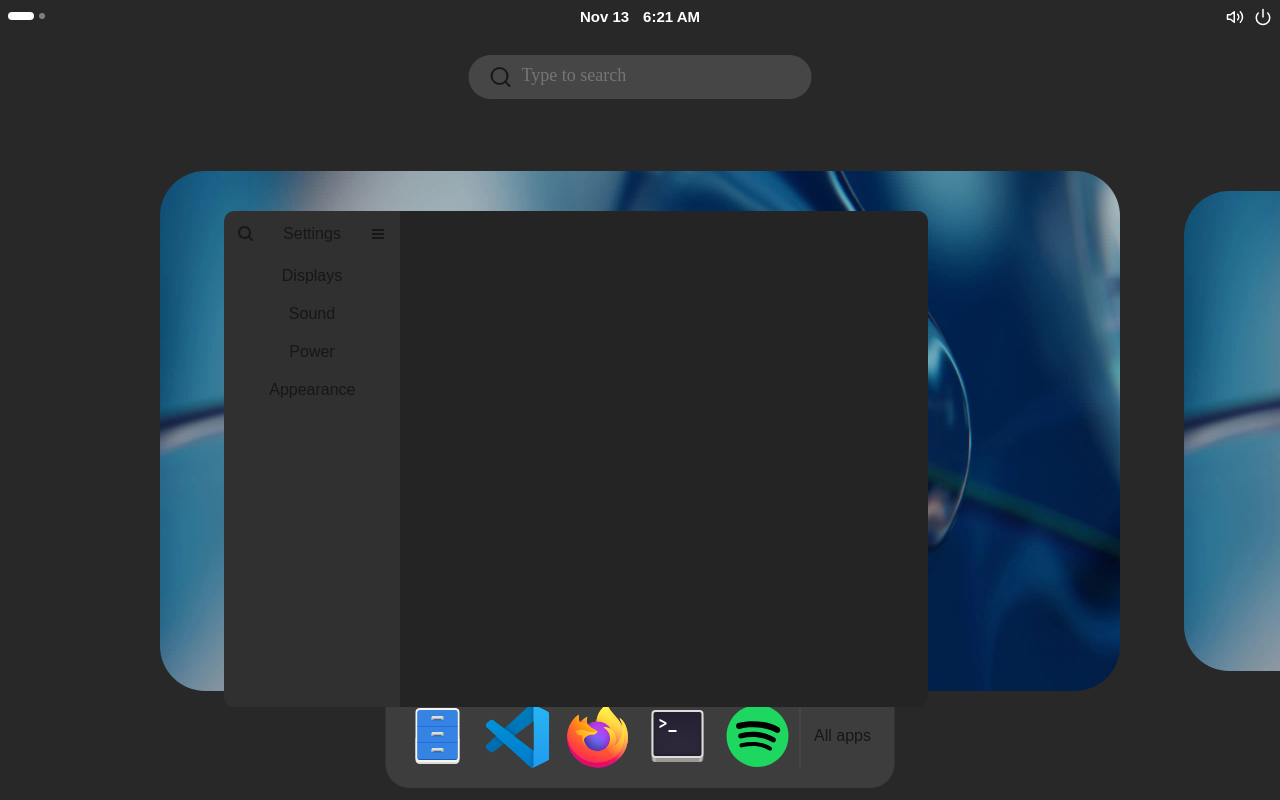
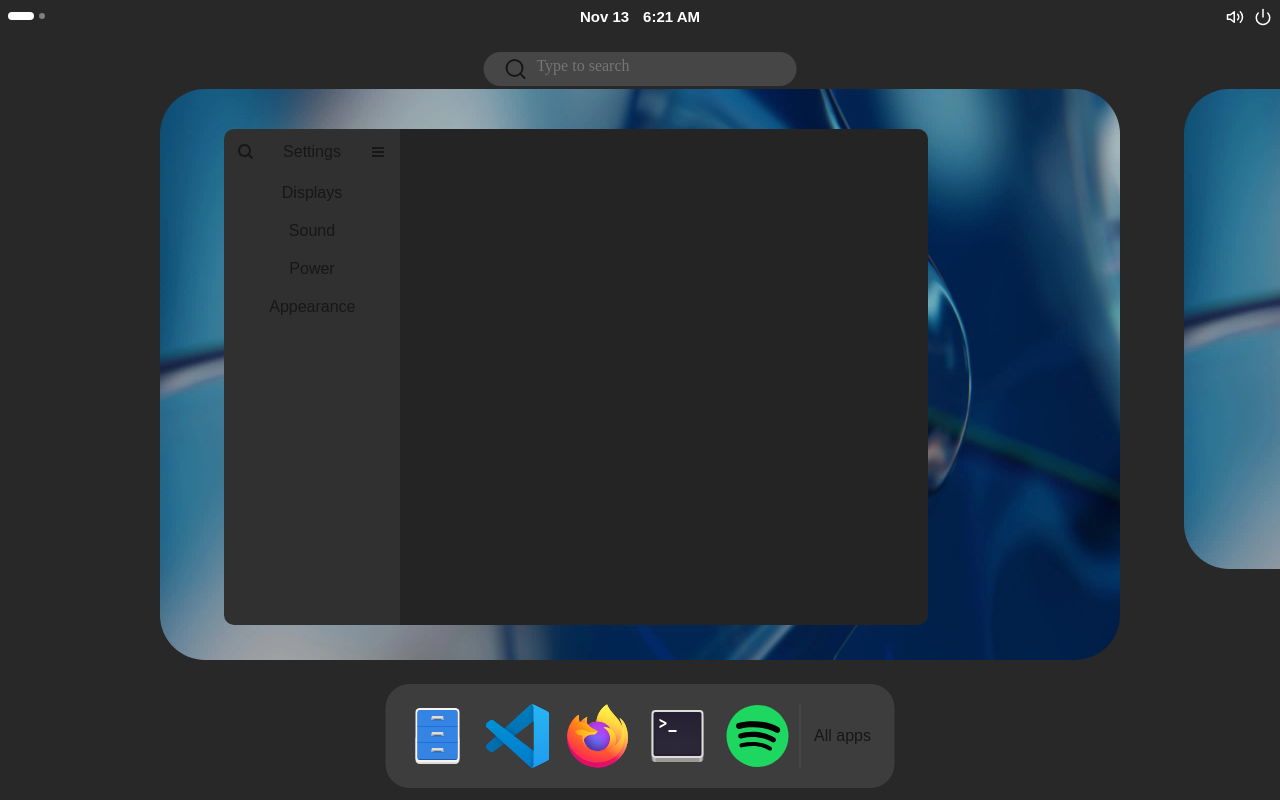
Before and after one commit to asorge29/fedora-nextjs, a Next.js app: page / in a window 1280 px wide. Built offline with nearby package versions, Linux system fonts and the light colour scheme; a web font is replaced by a local one.

Commit message:
adjust search bar, desktop positioning and size

```diff
--- a/src/styles/desktop.module.css
+++ b/src/styles/desktop.module.css
@@ -1,8 +1,8 @@
 .wrapper {
     position: absolute;
-    left: 50%;
-    top: 50%;
-    transform: translate(-50%, -50%);
+    left: 0%;
+    top: 0;
+    transform: translateX(-50%);
     z-index: 10;
     transition-duration: 0.4s;
 }
@@ -25,13 +25,13 @@
     border-radius: 0;
     height: calc(100vh - 32px);
     width: 100vw;
-    top: 50%;
 }
 .notMaximized {
     border-radius: 45px;
     width: 75vw;
-    height: 65vh;
-    top: 52%;
+    height: calc(100% - 3% - 34px - 128px - 12px);
+    top: calc(3% + 34px);
+    transform: translateX(-50%);
 }
 .notSelected {
     height: 60vh;
--- a/src/styles/overview.module.css
+++ b/src/styles/overview.module.css
@@ -17,9 +17,9 @@
     position: absolute;
     left: 50%;
     transform: translateX(-50%);
-    top: 3%;
+    top: 20px;
     background-color: #464646;
-    padding: 10px 20px;
+    padding: 5px 20px;
     border-radius: 999px;
     display: flex;
     flex-flow: row nowrap;
@@ -29,7 +29,7 @@
     outline: none;
     border: none;
     background-color: inherit;
-    font-size: 18px;
+    font-size: 16px;
     width: 30ch;
     font-family: "Cantarell";
 }
```
